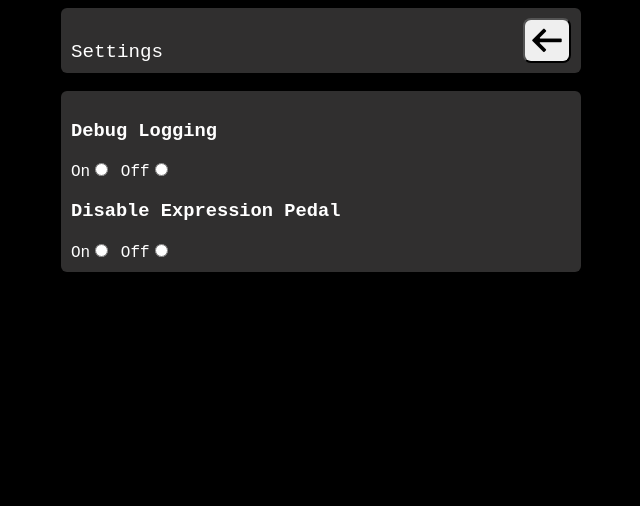
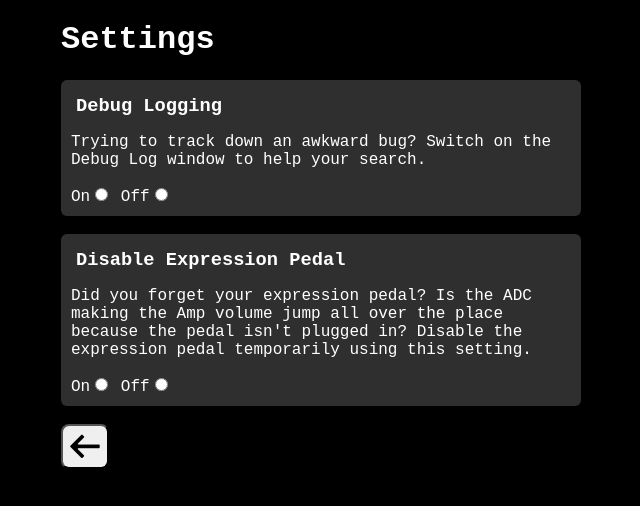
Before and after one commit to richtamblyn/PGSparkLite, a Flask app: template templates/settings.html in a window 1280 px wide. Shown: the top 506 px of the page, without its empty margins (319-959 px from the left). Run offline with Flask 2, Linux system fonts and the light colour scheme; the template is opened without the code that fills it, so the values that code supplies are empty; some libraries are stand-ins or nearby versions.

Commit message:
Settings page completed

```diff
--- a/app_flask.py
+++ b/app_flask.py
@@ -157,17 +157,21 @@ def index():
         config_request()
 
     return render_template('main.html',
+                           chain_presets=get_chain_presets(),
+                           config=amp.config,
                            debug_logging=amp.debug_logging,
-                           config=amp.config,
                            pedal_presets=get_pedal_presets(amp.config),
-                           chain_presets=get_chain_presets(),
                            preset_selected=preset_id)
 
 
 @app.route('/settings', methods=['GET'])
 def settings():
+    if amp.connected == False:
+        return redirect(url_for('connect'))
+
     return render_template('settings.html',
-                           debug_logging=amp.debug_logging)
+                           debug_logging=amp.debug_logging,
+                           disable_expression_pedal=amp.disable_expression_pedal)
 
 
 @app.route('/<path:path>')
--- a/static/css/site.css
+++ b/static/css/site.css
@@ -276,9 +276,8 @@ input[type="range"] {
   border-radius: 6px;
 }
 
-.settings_header {
-  font-size: larger;
-  margin: 0px;
+.setting_container h3 {
+  margin: 5px;
 }
 
 .set_bpm_button {
--- a/static/js/settings.js
+++ b/static/js/settings.js
@@ -1,8 +1,20 @@
 $(document).ready(function () {
 
     $(".debug_logging").on("click", function(){
+        $(".debug_logging").prop("checked", false);
+        $(this).prop("checked",true);
         var state = $(this).val();
         var data = { state: state };
         socket.emit("toggle_debug_logging", data);
-    })
+        window.notify_user("Debug Logging setting changed successfully.");
+    });
+
+    $(".disable_expression_pedal").on("click", function(){
+        $(".disabled_expression_pedal").prop("checked", false);
+        $(this).prop("checked",true);
+        var state = $(this).val();
+        var data = { state: state };
+        socket.emit("toggle_expression_pedal", data);
+        window.notify_user("Disable Expression Pedal setting changed successfully.");
+    });
 });
--- a/templates/settings.html
+++ b/templates/settings.html
@@ -1,24 +1,33 @@
-{% extends 'layout.html' %}
-{% block content %}
+{% extends 'layout.html' %} {% block content %}
+
+<h1>Settings</h1>
+
 <div class="setting_container">
-    <div class="col-left">
-        <p class="settings_header">Settings</p>
-    </div>
-    <div class="col-right">
-        <button class="tool_button" onclick="location.href='/'"><img src="/img/icons/back.png" title="Back" /></button>
-    </div>
+  <h3>Debug Logging</h3>
+  <p>
+    Trying to track down an awkward bug? Switch on the Debug Log window to help
+    your search.
+  </p>
+  On<input class="debug_logging" type="radio" value=True {% if debug_logging ==
+  True %} checked {% endif %}/> Off<input class="debug_logging" type="radio"
+  value=False {% if debug_logging == False %} checked {% endif %}/>
 </div>
-<br/>
+<br />
 <div class="setting_container">
-    <div id="debug_logging">
-        <h3>Debug Logging</h3>
-        On<input class="debug_logging" type="radio" value=True {% if debug_logging == True %} checked {% endif %}/>
-        Off<input class="debug_logging" type="radio" value=False {% if debug_logging == False %} checked {% endif %}/>
-    </div>
-    <div id="expression_pedal">
-        <h3>Disable Expression Pedal</h3>
-        On<input type="radio" name="expression_pedal" value=True />
-        Off<input type="radio" name="expression_pedal" value=False />
-    </div>
+  <h3>Disable Expression Pedal</h3>
+  <p>
+    Did you forget your expression pedal? Is the ADC making the Amp volume jump
+    all over the place because the pedal isn't plugged in? Disable the
+    expression pedal temporarily using this setting.
+  </p>
+  On<input class="disable_expression_pedal" type="radio" name="expression_pedal"
+  value=True {% if disable_expression_pedal == True %} checked {% endif %} />
+  Off<input class="disable_expression_pedal" type="radio"
+  name="expression_pedal" value=False {% if disable_expression_pedal == False %}
+  checked {% endif %}/>
 </div>
+<br />
+<button class="tool_button" onclick="location.href='/'">
+  <img src="/img/icons/back.png" title="Back" />
+</button>
 {% endblock %}
```
Also changed, not shown: app_events.py (+7 -0 lines), lib/sparkampserver.py (+26 -5 lines).
